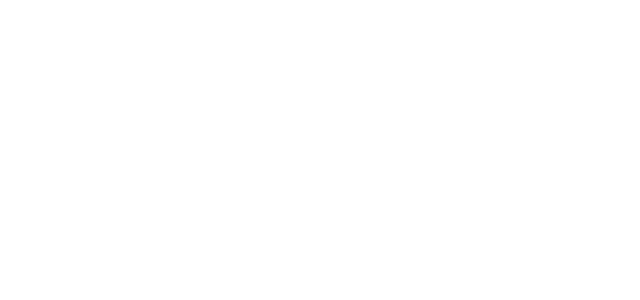
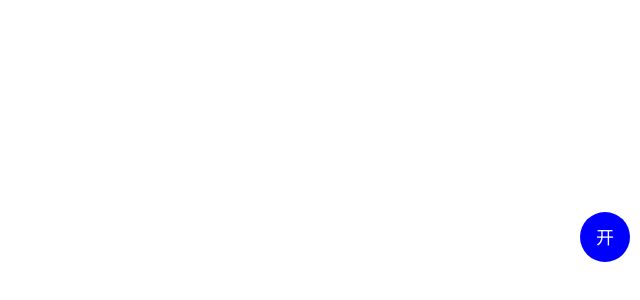
Before and after one commit to hzzly/components-vue, a Vue app: page /#/animationmenu in a window 1280 px wide. Shown: the part 488-788 px from the top of the page, without its empty margins (640-1280 px from the left). Built offline with nearby package versions, Linux system fonts and the light colour scheme.

Commit message:
右下角弹出菜单

```diff
--- /dev/null
+++ b/src/components/animationMenu/animationMenu.vue
@@ -0,0 +1,119 @@
+<template>
+    <div>
+        <button @click="showMenu" class="btn">{{text}}</button>
+        <transition name="move">
+            <div class="menu" v-show="show">
+                <div class="inner inner-1">1</div>
+                <div class="inner inner-2">2</div>
+                <div class="inner inner-3">3</div>
+            </div>
+        </transition>
+    </div>
+</template>
+
+<script>
+    export default {
+        data() {
+            return {
+                show: false
+            }
+        },
+        methods: {
+            showMenu() {
+                this.show = !this.show;
+            }
+        },
+        computed: {
+            text() {
+                return this.show ? '收' : '开';
+            }
+        }
+    }
+
+</script>
+
+<style lang="scss">
+    .btn {
+        position: fixed;
+        bottom: 50px;
+        right: 10px;
+        z-index: 10;
+        width: 50px;
+        height: 50px;
+        line-height: 50px;
+        border-radius: 50%;
+        border: none;
+        outline: none;
+        color: #fff;
+        font-size: 18px;
+        background: blue;
+        cursor: pointer;
+    }
+    .menu {
+        position: fixed;
+        bottom: 50px;
+        right: 10px;
+        width: 50px;
+        height: 50px;
+        border-radius: 50%;
+        transition: all .7s ease-in;
+        &.move-enter-active {
+            .inner {
+                transform: translate3d(0, 0, 0);
+                transition-timing-function: cubic-bezier(0, .57, .44, 1.97);
+            }
+            .inner-1 {
+                transition-delay: .1s;
+            }
+            .inner-2 {
+                transition-delay: .2s;
+            }
+            .inner-3 {
+                transition-delay: .3s;
+            }
+        }
+        &.move-enter,
+        &.move-leave-active {
+            .inner {
+                transition-timing-function: ease-in-out;
+            }
+            .inner-1 {
+                transform: translate3d(0, 60px, 0);
+                transition-delay: .3s;
+            }
+            .inner-2 {
+                transform: translate3d(40px, 40px, 0);
+                transition-delay: .2s;
+            }
+            .inner-3 {
+                transform: translate3d(60px, 0, 0);
+                transition-delay: .1s;
+            }
+        }
+        .inner {
+            display: inline-block;
+            position: absolute;
+            width: 30px;
+            height: 30px;
+            line-height: 30px;
+            border-radius: 50%;
+            background: red;
+            text-align: center;
+            color: #fff;
+            cursor: pointer;
+            transition: all .4s;
+        }
+        .inner-1 {
+            top: -50px;
+            left: 10px;
+        }
+        .inner-2 {
+            left: -30px;
+            top: -30px;
+        }
+        .inner-3 {
+            left: -50px;
+            top: 10px;
+        }
+    }
+</style>
--- /dev/null
+++ b/src/pages/AnimationMenu.vue
@@ -0,0 +1,19 @@
+<template>
+    <div>
+        <animation-menu></animation-menu>
+    </div>
+</template>
+
+<script>
+    import animationMenu from '../components/animationMenu/animationMenu.vue'
+    export default {
+        data() {
+            return {
+
+            }
+        },
+        components: {
+            animationMenu
+        }
+    }
+</script>
--- a/src/pages/Home.vue
+++ b/src/pages/Home.vue
@@ -2,6 +2,7 @@
     <div class="home">
         <router-link to="/star">评星组件</router-link>
         <router-link to="/datepicker">时间区间选择组件</router-link>
+        <router-link to="/animationmenu">右下角小菜单</router-link>
     </div>
 </template>
 <script>
--- a/src/router/index.js
+++ b/src/router/index.js
@@ -3,6 +3,7 @@ import Router from 'vue-router'
 import Home from '@/pages/Home'
 import Star from '@/pages/Star'
 import DatePicker from '@/pages/DatePicker'
+import AnimationMenu from '@/pages/AnimationMenu'
 
 Vue.use(Router)
 
@@ -22,6 +23,11 @@ export default new Router({
       path: '/datepicker',
       name: 'DatePicker',
       component: DatePicker
+    },
+    {
+      path: '/animationmenu',
+      name: AnimationMenu,
+      component: AnimationMenu
     }
   ]
 })
```
